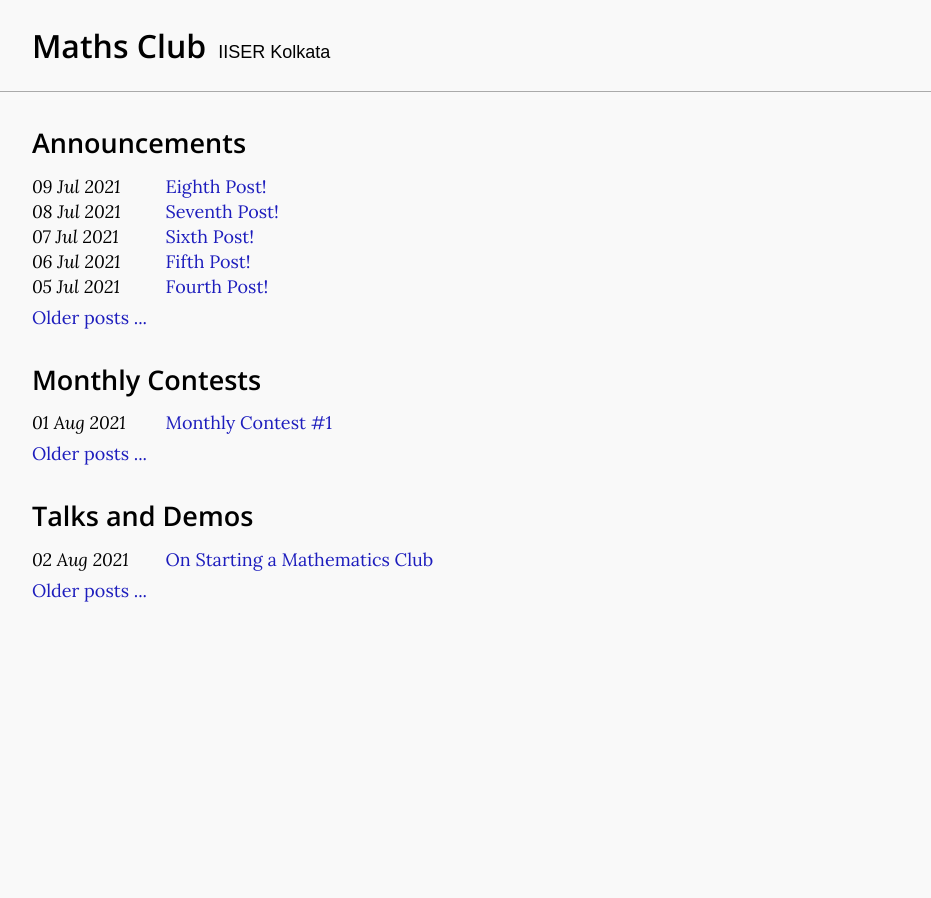
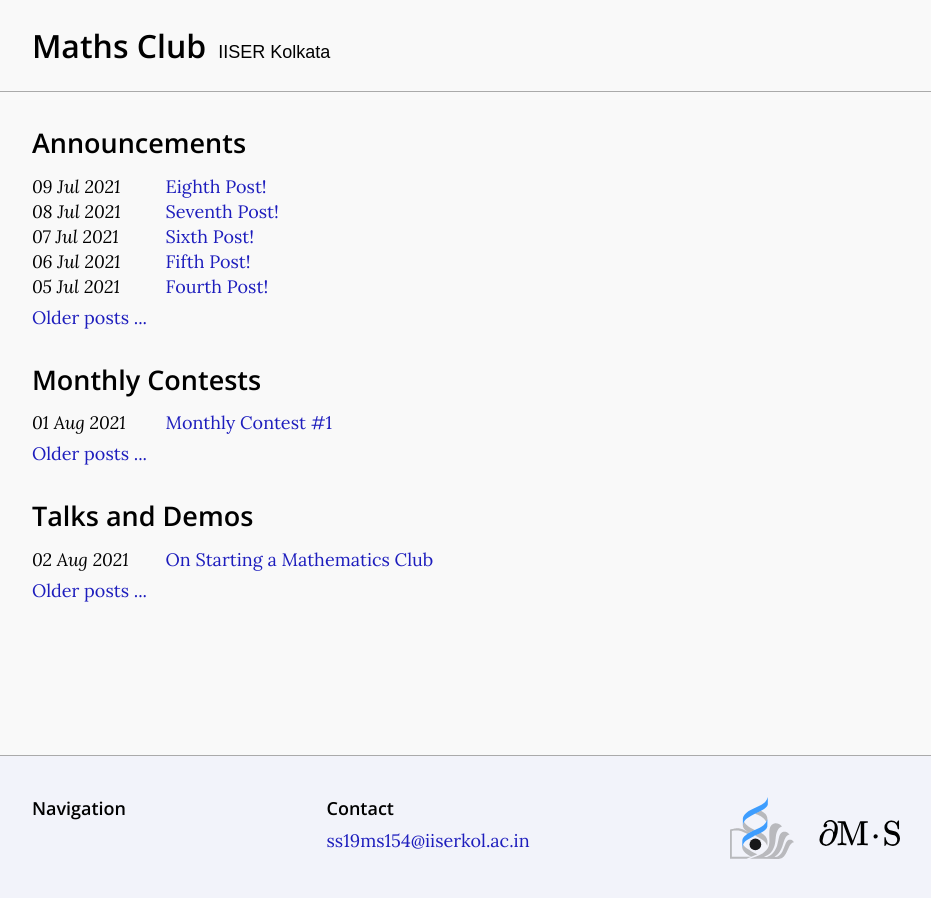
Before and after one commit to mathsclub-iiserk/mathsclub-iiserk.github.io, a Jekyll site: the page built from index.html, in a window 1280 px wide. Shown: the whole page, without its empty margins (161-1092 px from the left). Built offline with Jekyll 4.4.1, drawn with Linux system fonts in a browser that asks for light colours.

Commit message:
Added footer

```diff
--- /dev/null
+++ b/_includes/footer.html
@@ -0,0 +1,23 @@
+<footer>
+<hr>
+    <div class="footer-wrapper">
+        <div class="footer-nav">
+            <h3>Navigation</h3>
+            {% for item in site.data.navigation %}
+            <a href="{{ item.link | relative_url }}" {% if page.url == item.link %}class="current"{% endif %}>
+                {{ item.name }}
+            </a>
+            {% endfor %}
+        </div>
+
+        <div class="footer-contact">
+            <h3>Contact</h3>
+            <a href="mailto:ss19ms154@iiserkol.ac.in">ss19ms154@iiserkol.ac.in</a>
+        </div>
+
+        <div class="footer-image">
+            <img id="iiser" src="{{ "assets/images/logo_flat.svg" | relative_url }}" alt="IISER Kolkata">
+            <img id="dms" src="{{ "assets/images/dms_logo.svg" | relative_url }}" alt="DMS, IISER Kolkata">
+        </div>
+    </div>
+</footer>
--- a/_layouts/default.html
+++ b/_layouts/default.html
@@ -13,9 +13,16 @@
         <title>{{ page.title }}</title>
     </head>
     <body>
-        {% include header.html %}
-        <div class="content">
-            {{ content }}
-        </div>
-    </body>
+        <div class="container">
+
+            {% include header.html %}
+
+            <div class="content">
+                {{ content }}
+            </div>
+
+            {% include footer.html %}
+
+            </div>
+        </body>
 </html>
--- /dev/null
+++ b/_sass/footer.scss
@@ -0,0 +1,59 @@
+footer {
+    position: relative;
+    bottom: 0;
+    margin-top: auto;
+    width: 100%;
+
+    background: #F2F3FA;
+}
+
+footer a.current {
+    color: #222222;
+}
+
+footer a:hover {
+    text-decoration: none;
+}
+
+.footer-wrapper {
+    margin: 0 auto;
+    padding: 24px 32px;
+    width: calc(min(100vw - 64px, 80ch));
+
+    display: flex;
+    flex-direction: row;
+    justify-content: space-between;
+    align-content: flex-start;
+
+    @media screen and (max-width: 700px) {
+        flex-direction: column;
+    }
+}
+
+.footer-wrapper div {
+    margin: 16px 0;
+}
+
+.footer-nav {
+    display: flex;
+    flex-direction: column;
+}
+
+.footer-image {
+    display: flex;
+    flex-direction: row;
+    justify-content: flex-start;
+    align-items: baseline;
+}
+
+.footer-image #iiser {
+    width: 64px;
+    height: 64px;
+    margin-right: 24px;
+}
+
+.footer-image #dms {
+    width: 84px;
+    height: 54px;
+    margin-right: 24px;
+}
--- a/_sass/header.scss
+++ b/_sass/header.scss
@@ -1,7 +1,7 @@
 .header {
     margin: 0 auto;
     padding: 24px 32px;
-    max-width: 80ch;
+    width: calc(min(100vw - 64px, 80ch));
 
     display: flex;
     flex-direction: row;
--- a/_sass/main.scss
+++ b/_sass/main.scss
@@ -12,10 +12,6 @@
     border-top: solid 1px #AAAAAA;
 }
 
-ul li::marker {
-    content: "";
-}
-
 a {
     text-decoration: none;
     color: #1D1DBD;
@@ -26,12 +22,17 @@
     text-decoration: underline;
 }
 
+.container {
+    display: flex;
+    flex-direction: column;
+    min-height: 100vh;
+}
 
 .content {
+    width: calc(min(100vw - 64px, 80ch));
     margin-left: auto;
     margin-right: auto;
     padding: 32px 32px;
-    max-width: 80ch;
 }
 
 .content div + div {
--- a/_sass/posts.scss
+++ b/_sass/posts.scss
@@ -1,16 +1,9 @@
 .post-block li {
     margin-bottom: 2px;
+}
 
-    /*
-    @media screen and (max-width: 450px) {
-        display: flex;
-        flex-direction: column;
-
-        .post-link {
-            margin-left: 2ch;
-        }
-    }
-    */
+.post-block ul {
+    list-style-type: none;
 }
 
 .post-block .post-date {
--- a/assets/css/styles.scss
+++ b/assets/css/styles.scss
@@ -4,5 +4,6 @@
 @import "fonts";
 @import "main";
 @import "header";
+@import "footer";
 @import "navigation";
 @import "posts"
```
Also changed, not shown: assets/images/dms_logo.svg (added).
